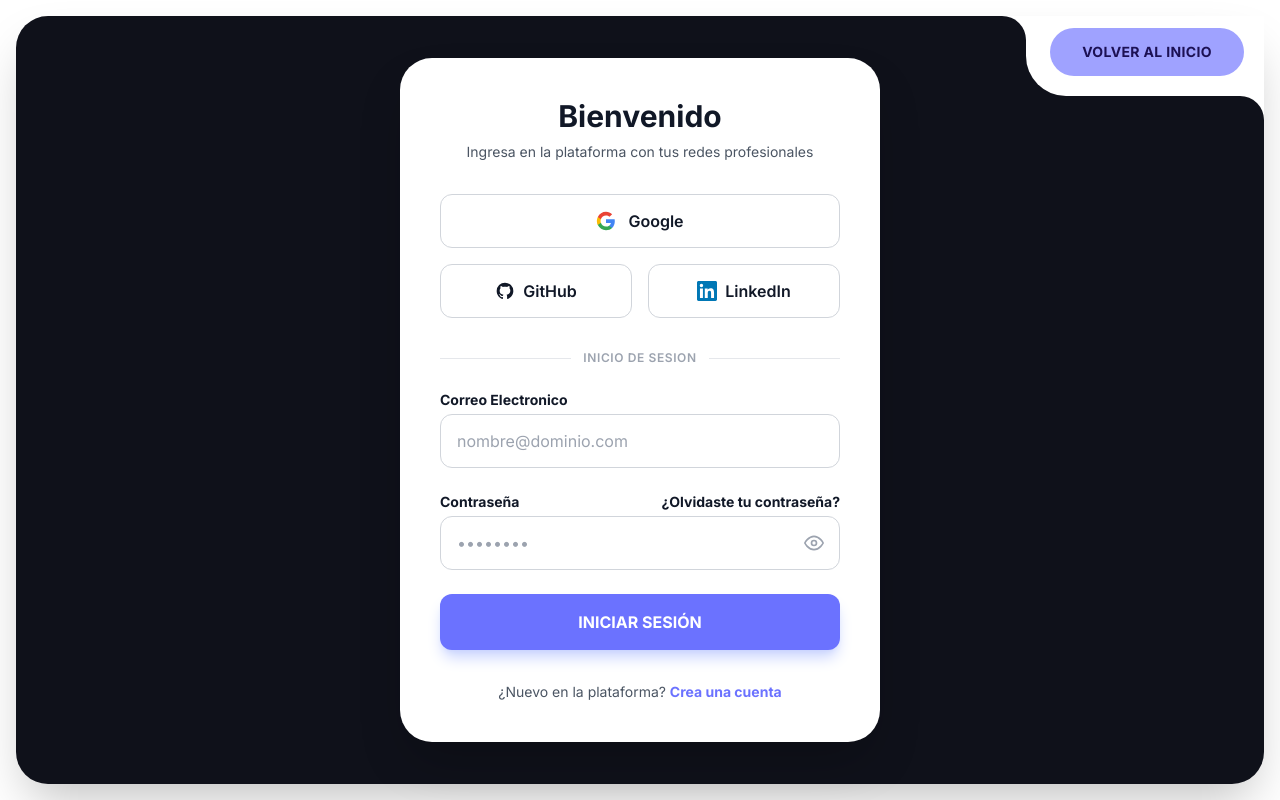
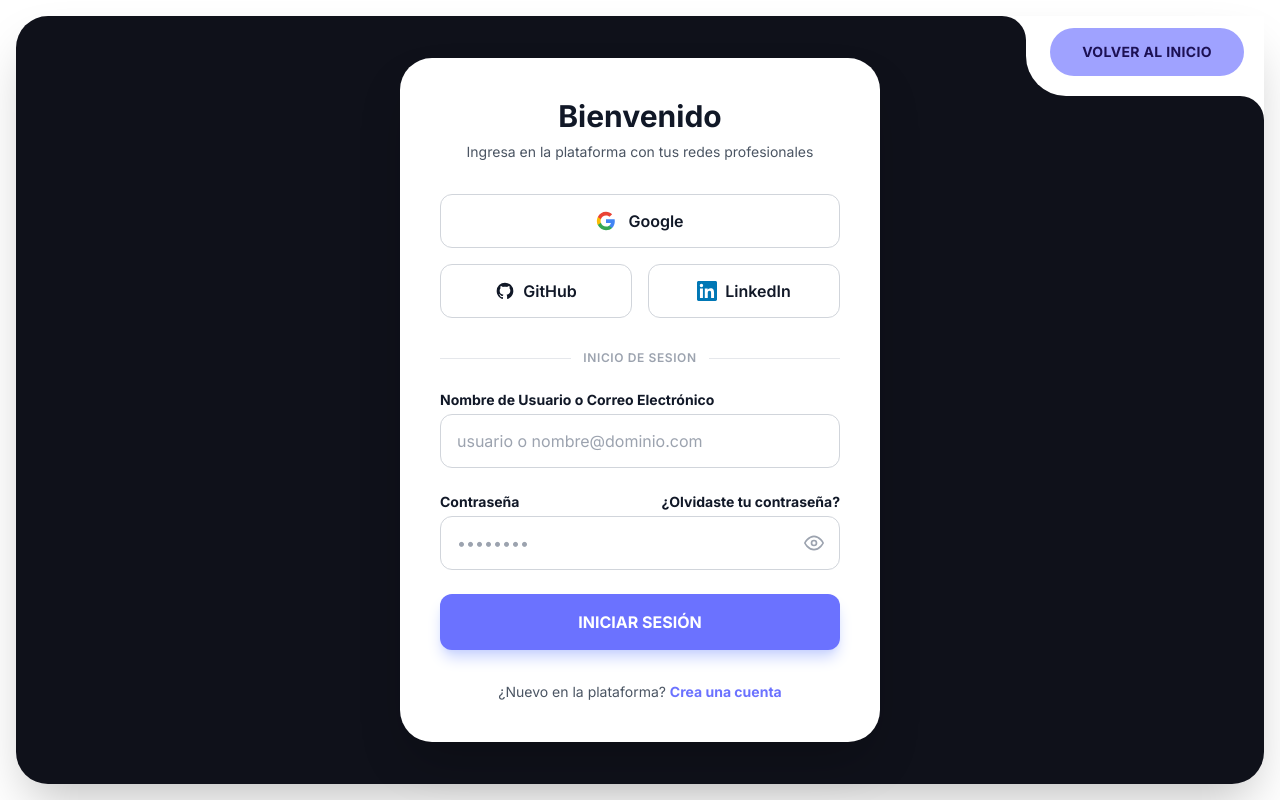
Before and after one commit to MiguelMendezNoBot/Portly-Front, a React (Vite) app: page /login in a window 1280 px wide. Built offline with nearby package versions, Linux system fonts and the light colour scheme; no server answers.

Commit message:
feat: update login form to accept email or username as identifier

```diff
--- a/src/modules/auth/presentation/components/LoginForm.tsx
+++ b/src/modules/auth/presentation/components/LoginForm.tsx
@@ -16,7 +16,7 @@ export function LoginForm() {
   const { fields, errors, toast, handleChange, handleSubmit } = useLoginForm();
   const passwordInputRef = useRef<HTMLInputElement>(null);
 
-  const handleEmailKeyDown = (e: React.KeyboardEvent) => {
+  const handleIdentifierKeyDown = (e: React.KeyboardEvent) => {
     if (e.key === 'Enter') {
       e.preventDefault();
       passwordInputRef.current?.focus();
@@ -82,19 +82,20 @@ export function LoginForm() {
       <form onSubmit={handleSubmit} noValidate className="space-y-6">
         <div>
           <label className="block text-sm font-bold mb-1">
-            Correo Electronico
+            Nombre de Usuario o Correo Electrónico
           </label>
           <input
-            type="email"
-            placeholder="nombre@dominio.com"
+            type="text"
+            placeholder="usuario o nombre@dominio.com"
             className="w-full border border-gray-300 rounded-xl px-4 py-3.5 text-gray-900 placeholder-gray-400 focus:outline-none focus:border-indigo-500 focus:ring-1 focus:ring-indigo-500"
-            value={fields.email}
-            onChange={handleChange('email')}
-            onKeyDown={handleEmailKeyDown}
+            value={fields.identifier}
+            onChange={handleChange('identifier')}
+            onKeyDown={handleIdentifierKeyDown}
+            autoComplete="username"
             required
           />
-          {errors.email && (
-            <span className="text-red-500 text-[11px]">{errors.email}</span>
+          {errors.identifier && (
+            <span className="text-red-500 text-[11px]">{errors.identifier}</span>
           )}
         </div>
 
```
